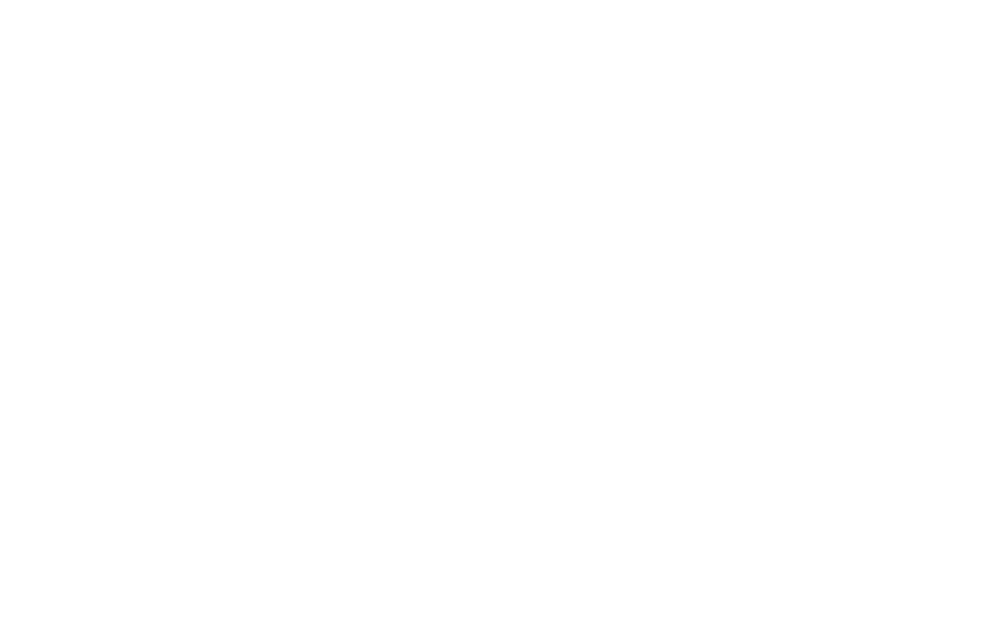
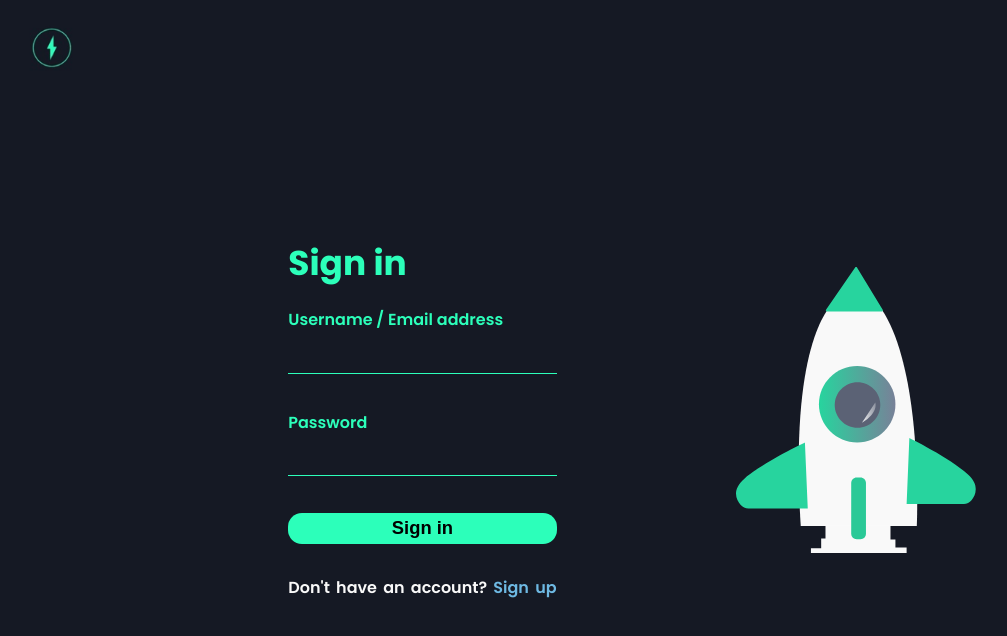
Before and after one commit to anhduy1202/EV-Savings, a React (Create React App) app in the folder frontend/: page /signin in a window 1280 px wide. Before the commit this address had no page. Shown: the top 636 px of the page, without its empty margins (8-1015 px from the left). Built offline with nearby package versions, Linux system fonts and the light colour scheme.

Commit message:
Adding signin/signup page

```diff
--- a/frontend/src/App.css
+++ b/frontend/src/App.css
@@ -11,9 +11,15 @@
   /* Color pallette */
   --color-green: #2CFFBA;
   --color-dark-green: #151924;
+  --color-white: #F9F9F9;
+  --color-light-blue: #6EB9E3;
+
+  /* Border radius */
+  --border-rounded: 14px;
 
   /* Font style */
   --font-sm: 0.75rem;
+  --font-smd: 1rem;
   --font-md: 1.15rem;
   --font-xlg: 2.15rem;
 
@@ -35,6 +41,8 @@
   scroll-behavior: smooth;
   text-rendering: optimizeSpeed;
   line-height: 1.5;
+  color: var(--color-green);
+  background-color: var(--color-dark-green);
   font-size: var(--font-md);
   font-family: var(--font-poppins);
 }
--- a/frontend/src/App.jsx
+++ b/frontend/src/App.jsx
@@ -1,6 +1,7 @@
 import "./App.css";
 import { BrowserRouter as Router, Route, Routes } from "react-router-dom";
 import HomePage from "./Components/Home/HomePage";
+import Auth from "./Components/Auth/Auth";
 
 function App() {
   return (
@@ -8,6 +9,8 @@
       <div className="App">
         <Routes>
           <Route path="/" element={<HomePage />} />
+          <Route exact path="/signin" element={<Auth/>} />
+          <Route path="/signup" element={<Auth/>} />
         </Routes>
       </div>
     </Router>
--- /dev/null
+++ b/frontend/src/Components/Auth/Auth.jsx
@@ -0,0 +1,43 @@
+import React from "react";
+import Layout from "../Layout/Layout";
+import rocketImage from "../../assets/rocket 1.svg";
+import "./auth.css";
+import { Link, useLocation } from "react-router-dom";
+
+function Auth() {
+  const location = useLocation();
+  return (
+    <Layout>
+      <section className="auth-container">
+        <p></p>
+        <form action="submit" className="auth-form">
+          <p className="auth-title">
+            {(location.pathname === "/signin" ? "Sign in" : "Sign up")}
+          </p>
+          <label> Username / Email address</label>
+          <input type="text" />
+          <label> Password</label>
+          <input type="password" />
+          <button type="submit">
+            {(location.pathname === "/signin" ? "Sign in" : "Sign up")}{" "}
+          </button>
+          <p className="auth-question">
+            Don't have an account?
+            <Link
+              className="signin-signup"
+              to={
+                location.pathname === "/signin" ? `${"/signup"}` : `${"/signin"}`
+              }
+            >
+              {(location.pathname === "/signin" ? " Sign up" : " Sign in")}
+            </Link>
+          </p>
+        </form>
+        <img src={rocketImage} className="rocket-img" alt="rocket" />
+        <p></p>
+      </section>
+    </Layout>
+  );
+}
+
+export default Auth;
--- /dev/null
+++ b/frontend/src/Components/Auth/auth.css
@@ -0,0 +1,61 @@
+.auth-container {
+  display: flex;
+  justify-content: space-around;
+  align-items: center;
+  overflow: hidden;
+  height: 80vh;
+}
+
+.auth-title {
+  font-size: var(--font-xlg);
+  font-weight: var(--font-xbold);
+}
+.auth-form {
+  margin-top: 1em;
+  display: flex;
+  flex-direction: column;
+  justify-content: center;
+  gap: 1em;
+  align-items: flex-start;
+}
+.auth-form > input {
+  color: white;
+  width: 100%;
+  font-size: var(--font-md);
+  background-color: transparent;
+  border: none;
+  margin-bottom: 1em;
+  border-bottom: 1px solid var(--color-green);
+}
+.auth-form > input:focus {
+  outline: none;
+}
+.auth-form > label {
+  font-size: var(--font-smd);
+  font-weight: var(--font-bold);
+}
+.auth-form > button {
+  padding: 0.25em;
+  margin-bottom: 0.75em;
+  font-weight: var(--font-xbold);
+  font-size: var(--font-md);
+  width: 100%;
+  border: none;
+  border-radius: var(--border-rounded);
+  background-color: var(--color-green);
+}
+.auth-question {
+    font-size:  var(--font-smd);
+    color: var(--color-white);
+    font-weight: var(--font-bold);
+    word-spacing: 0.15rem;
+}
+
+.signin-signup {
+    color: var(--color-light-blue);
+    text-decoration: none;
+    font-weight: var(--font-bold);
+}
+.rocket-img {
+  width: 240px;
+}
--- /dev/null
+++ b/frontend/src/Components/Layout/Layout.jsx
@@ -0,0 +1,26 @@
+import React from "react";
+import { useNavigate } from "react-router-dom";
+import electricIcon from "../../assets/electricIcon.png";
+import "./layout.css";
+
+function Layout({ children }) {
+  const navigate = useNavigate();
+  const goHome = () => {
+    navigate("/");
+  };
+  return (
+    <section className="layout-container">
+      <nav className="icon">
+        <img
+          src={electricIcon}
+          className="navbar-icon"
+          alt="icon"
+          onClick={goHome}
+        />
+      </nav>
+      {children}
+    </section>
+  );
+}
+
+export default Layout;
--- /dev/null
+++ b/frontend/src/Components/Layout/layout.css
@@ -0,0 +1,6 @@
+.layout-container {
+    margin: 1em 1.5em;
+}
+.navbar-icon {
+    cursor: pointer;
+}
--- a/frontend/src/Components/Navbar/NavBar.jsx
+++ b/frontend/src/Components/Navbar/NavBar.jsx
@@ -11,7 +11,7 @@
         Spark savers
         <img src={electricIcon} className="navbar-icon" alt="icon" />
       </p>
-      <Link className="navbar-login" to={"/login"}>
+      <Link className="navbar-login" to={"/signin"}>
         Sign in
       </Link>
     </nav>
```
